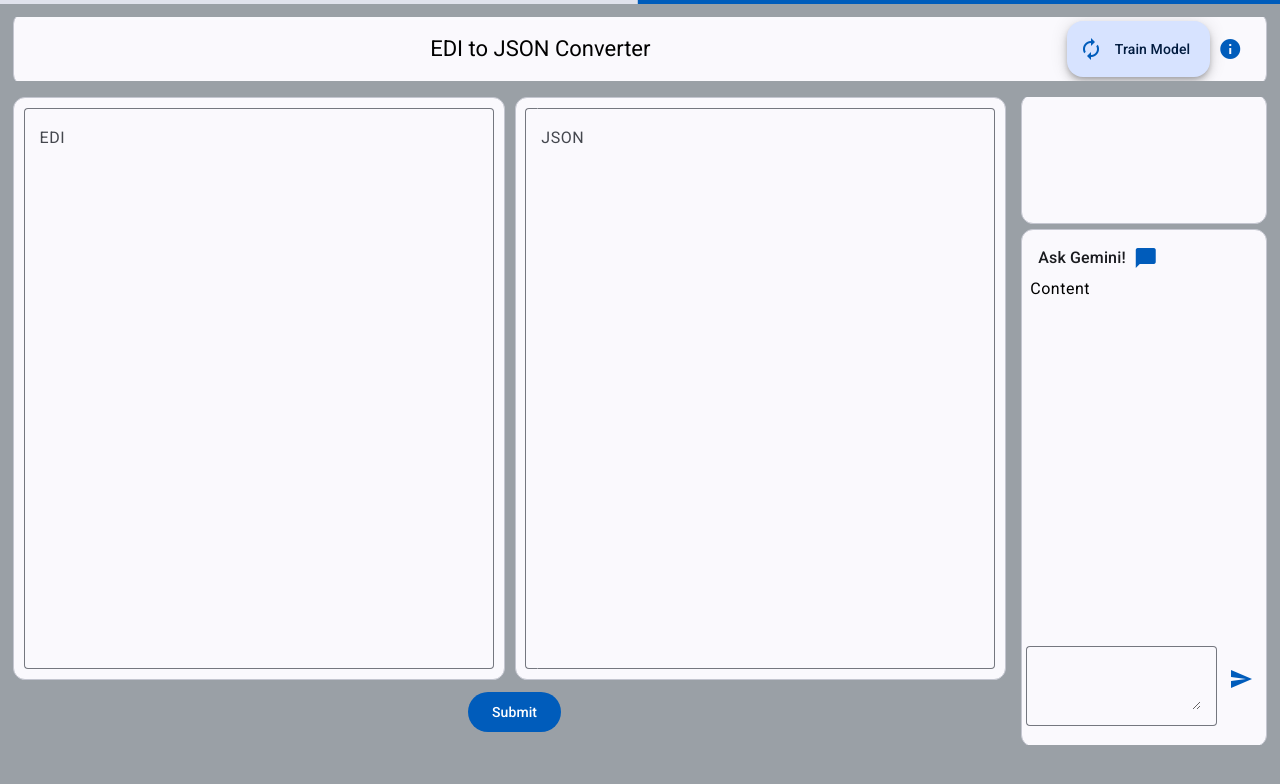
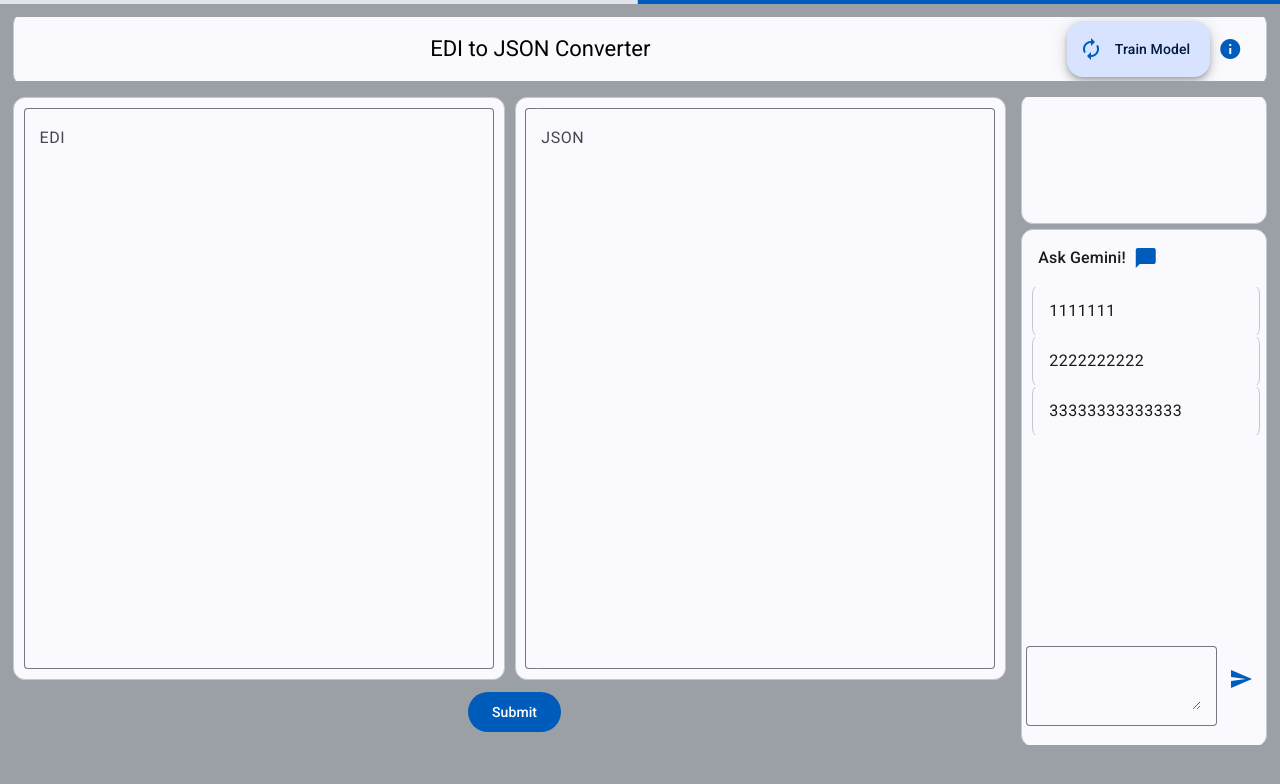
Before and after one commit to ganesh-shivkumar/ui-app, an Angular app: page /playground in a window 1280 px wide. Shown: the top 784 px of the page. Built offline with nearby package versions, Linux system fonts and the light colour scheme; no server answers.

Commit message:
Adding Backend endpoint for the gemini chat

```diff
--- a/src/app/homepage/api_service.ts
+++ b/src/app/homepage/api_service.ts
@@ -20,4 +20,8 @@ export class ApiService {
       return this._http.get('http://127.0.0.1:5000/api/tunedmodels/latest');
     }
 
+    callGemini(body: string) {
+      return this._http.post('http://127.0.0.1:5000/api/chat', body);
+    }
+
 }
--- a/src/app/homepage/conversion-section.component.html
+++ b/src/app/homepage/conversion-section.component.html
@@ -54,16 +54,21 @@
         <div class="gemini-icon">
           <mat-icon aria-label="Gemini" fontIcon="chat_bubble" color="primary"></mat-icon>
         </div>
-
       </mat-card-header>
       <mat-card-content class="gemini-chat-section">
-        Content
+        <mat-list role="list">
+          <mat-list-item role="listitem" class="chat-card" *ngFor="let result of results">
+            <mat-card appearance="outlined">
+              <mat-card-content class="chat-card-content">{{ result }}</mat-card-content>
+            </mat-card>
+          </mat-list-item>
+      </mat-list>
       </mat-card-content>
       <mat-card-footer class="gemini-input-section">
         <mat-form-field appearance="outline" class="chat-input-section">
           <textarea matInput></textarea>
         </mat-form-field>
-        <button mat-icon-button class="chat-button-section" color="primary">
+        <button mat-icon-button class="chat-button-section" color="primary" (click)="callGemini()">
           <mat-icon>send</mat-icon>
         </button>
       </mat-card-footer>
--- a/src/app/homepage/conversion-section.component.scss
+++ b/src/app/homepage/conversion-section.component.scss
@@ -40,6 +40,7 @@
 .gemini-chat-section{
     height: 75%;
     padding: 0 8px;
+    overflow-y: scroll;
 }
 
 .gemini-icon{
@@ -58,3 +59,8 @@
 .chat-button-section{
     width: 20%;
 }
+
+.chat-card{
+    margin: 2px;
+    padding: 0;
+}
--- a/src/app/homepage/conversion-section.component.ts
+++ b/src/app/homepage/conversion-section.component.ts
@@ -1,4 +1,4 @@
-import { ChangeDetectionStrategy, Component , EventEmitter, inject, Output } from '@angular/core';
+import { ChangeDetectionStrategy, ChangeDetectorRef, Component , EventEmitter, inject, Output } from '@angular/core';
 import { FormControl } from '@angular/forms';
 import { MatDialog } from '@angular/material/dialog';
 import { DetailsDialogComponent } from './details-dialog.component';
@@ -18,7 +18,7 @@ export class ConversionSectionComponent {
 
   @Output() childComponentValue = new EventEmitter<any>();
 
-  constructor(private apiservice:ApiService) { }
+  constructor(private apiservice:ApiService, private changeDetectorRef : ChangeDetectorRef) { }
 
   ediFormControl = new FormControl('');
   jsonFormControl = new FormControl('');
@@ -28,6 +28,8 @@ export class ConversionSectionComponent {
   ranTransaction = false;
 
   readonly dialog = inject(MatDialog);
+
+  results : string[] = ['1111111','2222222222','33333333333333'];
 
   openStatus() {
     const dialogRef = this.dialog.open(DetailsDialogComponent,  {
@@ -45,6 +47,18 @@ export class ConversionSectionComponent {
     this.childComponentValue.emit(value);
   }
 
+  callGemini(){
+    this.ranTransaction = true;
+    const geminiPayloads = {
+      "edi" : this.ediFormControl.value,
+      "json" : this.jsonFormControl.value
+    }
+    this.apiservice.callGemini(JSON.stringify(geminiPayloads)).subscribe(data => {
+      this.results.push(data.toString());
+      this.ranTransaction = false;
+      this.changeDetectorRef.detectChanges();
+    })
+  }
 
   convert(){
     this.ranTransaction = true;
--- a/src/app/homepage/homepage.module.ts
+++ b/src/app/homepage/homepage.module.ts
@@ -11,7 +11,8 @@ import { FormsModule, ReactiveFormsModule } from '@angular/forms';
 import { MatDialogModule } from '@angular/material/dialog';
 import { DetailsDialogComponent } from './details-dialog.component';
 import { MatProgressBarModule } from '@angular/material/progress-bar';
-import  {MatIconModule } from '@angular/material/icon';
+import { MatIconModule } from '@angular/material/icon';
+import { MatListModule } from '@angular/material/list';
 
 @NgModule({
   imports: [
@@ -25,7 +26,8 @@ import  {MatIconModule } from '@angular/material/icon';
     ReactiveFormsModule,
     MatDialogModule,
     MatProgressBarModule,
-    MatIconModule
+    MatIconModule,
+    MatListModule
   ],
   declarations: [PlaygroundComponent, ConversionSectionComponent, DetailsDialogComponent],
   exports : [PlaygroundComponent, ConversionSectionComponent, DetailsDialogComponent]
```
